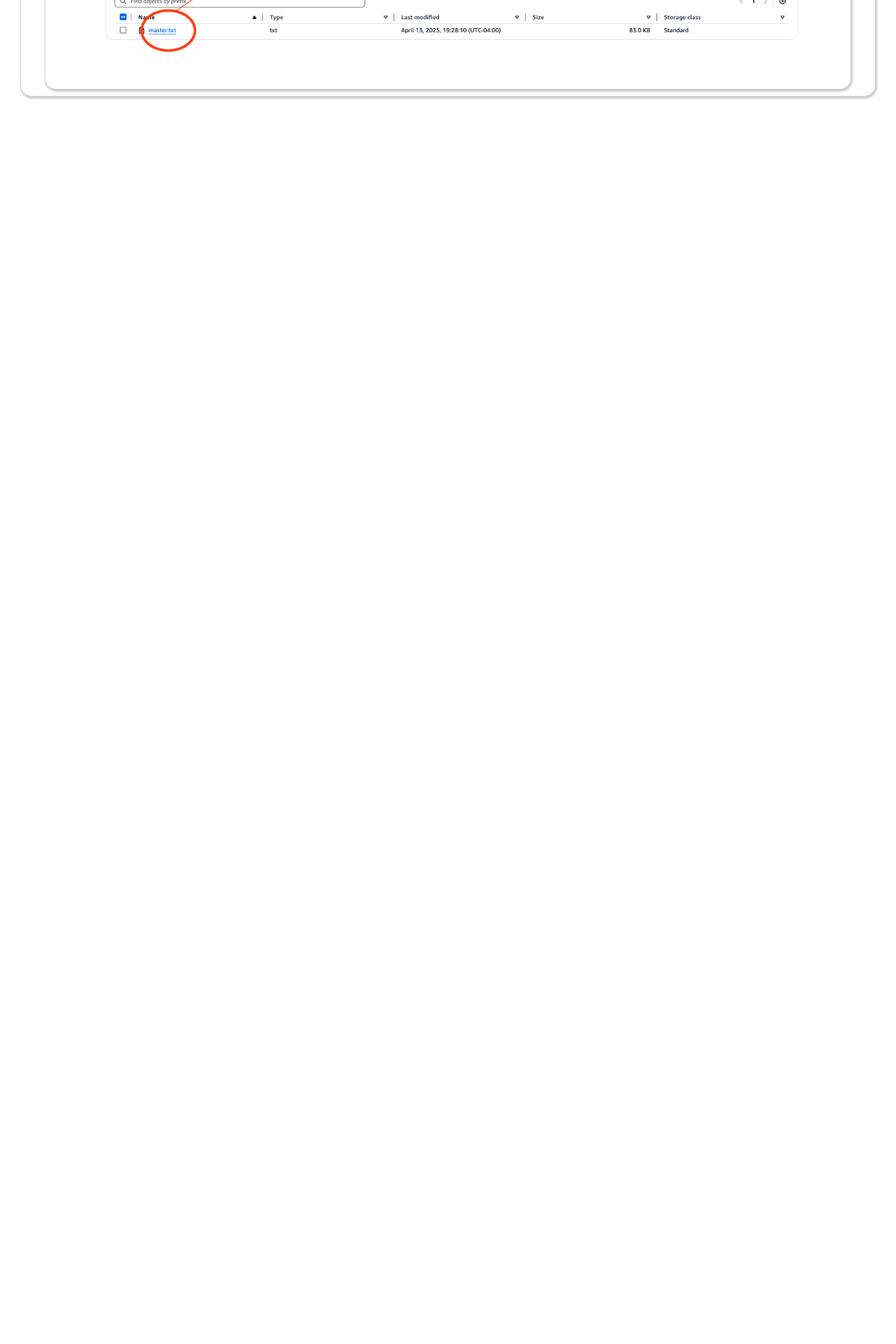
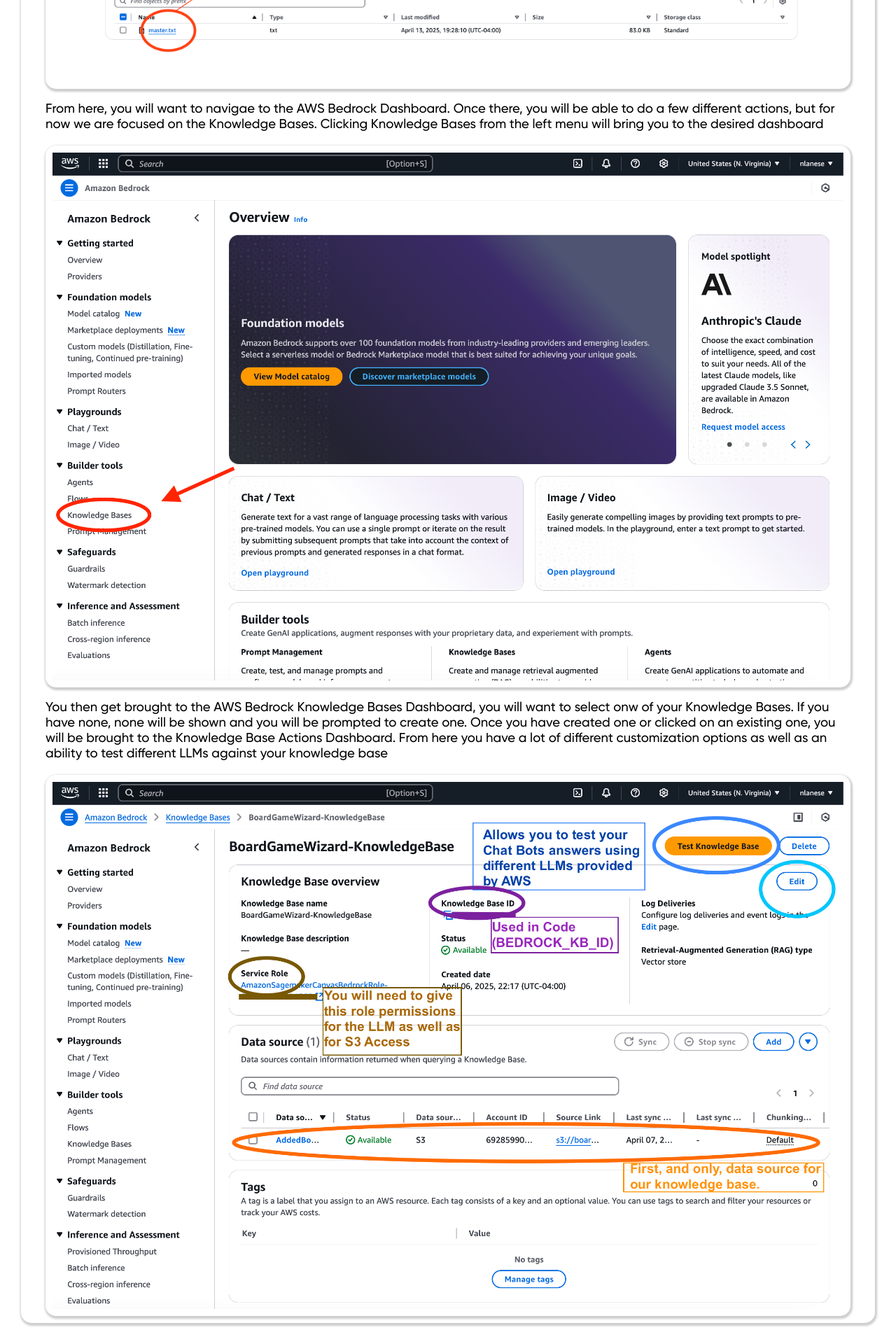
Before and after one commit to NLanese/the-codex, a Next.js app: page /showcases/projects/boardgame_master_ai in a window 1280 px wide. Shown: the part 3614-5534 px from the top of the page at 70% size. Before the commit the page ends 3781 px from the top, so only its background shows below. Built offline with nearby package versions, Linux system fonts and the light colour scheme.

Commit message:
Update boardgame_master_ai.js

```diff
--- a/pages/showcases/projects/boardgame_master_ai.js
+++ b/pages/showcases/projects/boardgame_master_ai.js
@@ -14,6 +14,9 @@ import { OstrichDropDown } from "../../../OstrichComponents/Dropdown/OstrichDrop
 
 // Images
 const  S3Strcuture = '../../../assets/showcase_images/boardGameWizard/S3Structure.png'
+const  BedrockKB = '../../../assets/showcase_images/boardGameWizard/BedrockKB.png'
+const  KB_Dash = '../../../assets/showcase_images/boardGameWizard/KB_Dashboard.png'
+
 
 
 export default function BoardGameMasterAIProjectPage() {
@@ -558,6 +561,28 @@ return (
                         imageSrc={S3Strcuture}
                     />
 
+                    <p style={Styles.Fonts.basic}>
+                    From here, you will want to navigae to the AWS Bedrock Dashboard. Once there, you will be able to do a few different actions, but for now we are
+                    focused on the Knowledge Bases. Clicking Knowledge Bases from the left menu will bring you to the
+                    desired dashboard
+                    </p>
+
+                    <OstCard
+                        templateStyle={1}
+                        imageSrc={BedrockKB}
+                    />
+
+                    <p style={Styles.Fonts.basic}>
+                    You then get brought to the AWS Bedrock Knowledge Bases Dashboard, you will want to select onw of your Knowledge Bases. If you have none, none
+                    will be shown and you will be prompted to create one. Once you have created one or clicked on an existing one, you will be brought to the Knowledge Base Actions Dashboard.
+                    From here you have a lot of different customization options as well as an ability to test different LLMs against your knowledge base
+                    </p>
+
+                    <OstCard
+                        templateStyle={1}
+                        imageSrc={KB_Dash}
+                    />
+
                 </div>
             </OstCard>
         </div>
```
